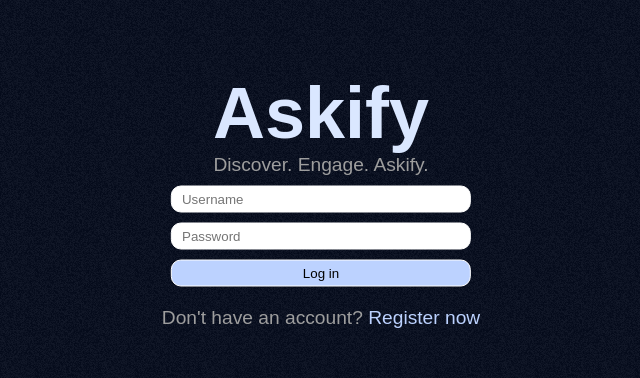
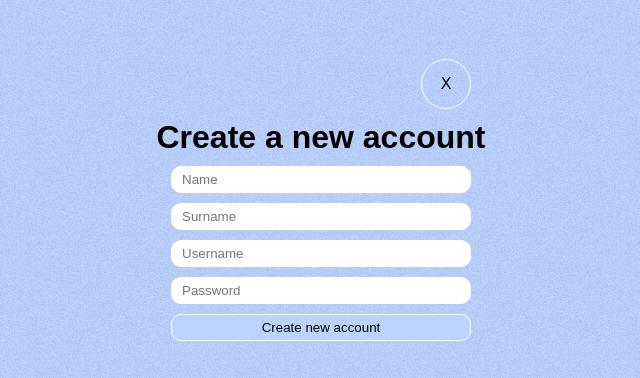
Before and after one commit to velibordev/Askify, a plain HTML site: page index.html in a window 1280 px wide. Shown: the part 200-578 px from the top of the page, without its empty margins (319-959 px from the left). Drawn offline with Linux system fonts and the light colour scheme; a web font is replaced by a local one.

Commit message:
Add files via upload

```diff
--- a/index.html
+++ b/index.html
@@ -17,6 +17,17 @@
       <button>Log in</button>
       <p style="margin-top: 20px;">Don't have an account? <span>Register now</span></p>
    </div>
+   <div class="register">
+      <div class="register_content">
+         <span>X</span>
+         <h1>Create a new account</h1>
+         <input type="text" placeholder="Name">
+         <input type="text" placeholder="Surname">
+         <input type="text" placeholder="Username">
+         <input type="text" placeholder="Password">
+         <button>Create new account</button>
+      </div>
+   </div>
 </body>
 
 </html>
--- a/style.scss
+++ b/style.scss
@@ -13,7 +13,7 @@
 }
 
 body {
-   background-color: #050b1c;
+   background-color: #1a1a1a;
    background-image: url('/assets/texture.webp');
 }
 
@@ -26,6 +26,7 @@ body {
    align-items: center;
    justify-content: center;
    flex-direction: column;
+   display: none;
 
    h1 {
       font-size: 4.5rem;
@@ -57,3 +58,51 @@ body {
       color: black;
    }
 }
+
+.register {
+   position: absolute;
+   width: 100%;
+   height: 100vh;
+   background-color: #bcd2ff;
+   background-image: url(/assets/texture.webp);
+   z-index: 100;
+
+   .register_content {
+      display: flex;
+      flex-direction: column;
+      align-items: center;
+      justify-content: center;
+      position: relative;
+      top: 50%;
+      left: 50%;
+      transform: translate(-50%, -50%);
+
+      input,
+      button {
+         width: 300px;
+         margin-top: 10px;
+         padding: 5px 10px;
+         border: 1px solid white;
+         border-radius: 10px;
+      }
+
+      button {
+         cursor: pointer;
+         background-color: #bcd2ff;
+         color: black;
+      }
+
+      span {
+         width: 50px;
+         height: 50px;
+         cursor: pointer;
+         border: 1px solid white;
+         border-radius: 50px;
+         display: flex;
+         justify-content: center;
+         align-items: center;
+         margin-left: 250px;
+         margin-bottom: 10px;
+      }
+   }
+}
```
Also changed, not shown: dist/css/style.css, 1 other file.
